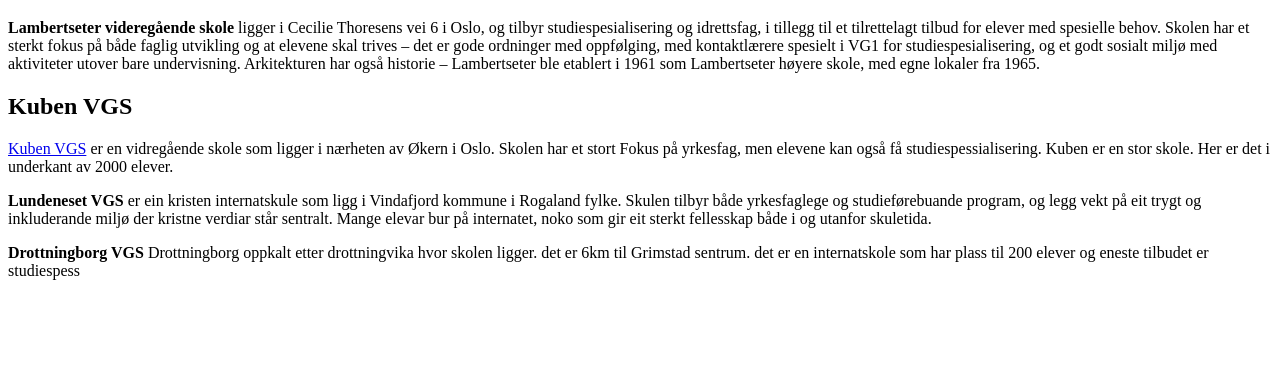
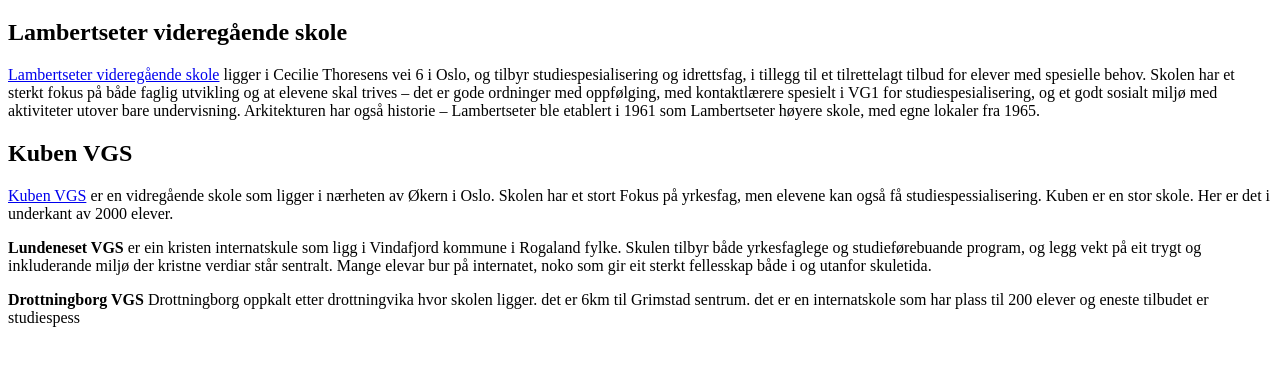
Before and after one commit to KHaaland0/DATA1200Herman, a plain HTML site: page Oblig 1A/oblig.html in a window 1280 px wide. Shown: the part 61-426 px from the top of the page. Drawn offline with Linux system fonts and the light colour scheme.

Commit message:
hyperlink lambertseter added

```diff
--- a/Oblig 1A/oblig.html
+++ b/Oblig 1A/oblig.html
@@ -7,7 +7,8 @@
 </head>
 <body>
     <h1>Skoler</h1>
-    <p><strong>Lambertseter videregående skole</strong> ligger i Cecilie Thoresens vei 6 i Oslo, og tilbyr studiespesialisering og idrettsfag, i tillegg til et tilrettelagt tilbud for elever med spesielle behov.
+    <h2>Lambertseter videregående skole</h2>
+    <p><a href="https://lambertseter.vgs.no/">Lambertseter videregående skole</a> ligger i Cecilie Thoresens vei 6 i Oslo, og tilbyr studiespesialisering og idrettsfag, i tillegg til et tilrettelagt tilbud for elever med spesielle behov.
  Skolen har et sterkt fokus på både faglig utvikling og at elevene skal trives – det er gode ordninger med oppfølging, med kontaktlærere spesielt i VG1 for studiespesialisering, og et godt sosialt miljø med aktiviteter utover bare undervisning.
  Arkitekturen har også historie – Lambertseter ble etablert i 1961 som Lambertseter høyere skole, med egne lokaler fra 1965. </p>
     <h2>Kuben VGS</h2>
```
